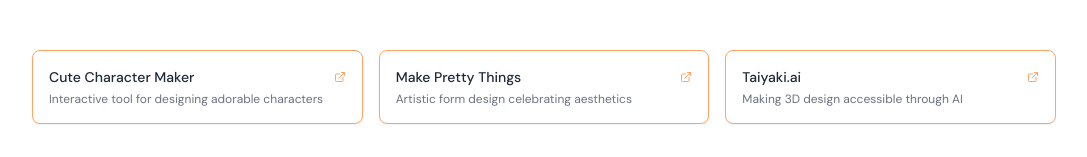
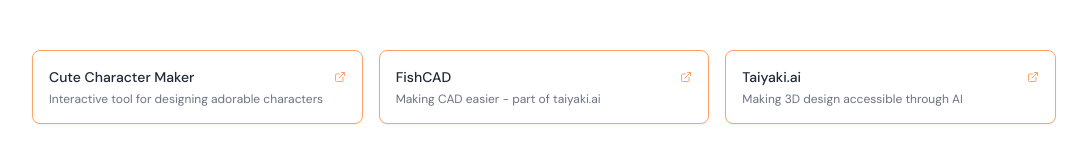
Before and after one commit to amywork777/pretzeldesign, a Next.js app: page / in a window 1280 px wide. Shown: the part 230-387 px from the top of the page, without its empty margins (96-1183 px from the left). Built offline with nearby package versions, Linux system fonts and the light colour scheme.

Commit message:
Update kawaii characters link and add FishCAD card

```diff
--- a/app/page.tsx
+++ b/app/page.tsx
@@ -74,7 +74,7 @@ export default function Home() {
         <div className="grid grid-cols-1 sm:grid-cols-2 md:grid-cols-3 gap-4">
           {/* Project 1 */}
           <Link
-            href="https://kawaiicharacters.pretzel.design"
+            href="https://makeprettythings.pretzel.design"
             target="_blank"
             className="bg-white border border-[#FFA366] rounded-lg shadow-sm p-4 hover:shadow-md transition-shadow group"
           >
@@ -87,15 +87,15 @@ export default function Home() {
 
           {/* Project 2 */}
           <Link
-            href="#" // TODO: Replace with actual link
+            href="https://fishcad.ai"
             target="_blank"
             className="bg-white border border-[#FFA366] rounded-lg shadow-sm p-4 hover:shadow-md transition-shadow group"
           >
             <div className="flex items-center justify-between mb-1">
-              <h3 className="text-sm font-medium text-gray-800">Make Pretty Things</h3>
+              <h3 className="text-sm font-medium text-gray-800">FishCAD</h3>
               <ExternalLink size={12} className="text-[#FFA366] group-hover:text-[#FFA366]" />
             </div>
-            <p className="text-xs text-gray-500">Artistic form design celebrating aesthetics</p>
+            <p className="text-xs text-gray-500">Making CAD easier - part of taiyaki.ai</p>
           </Link>
 
           {/* Project 3 */}
```
